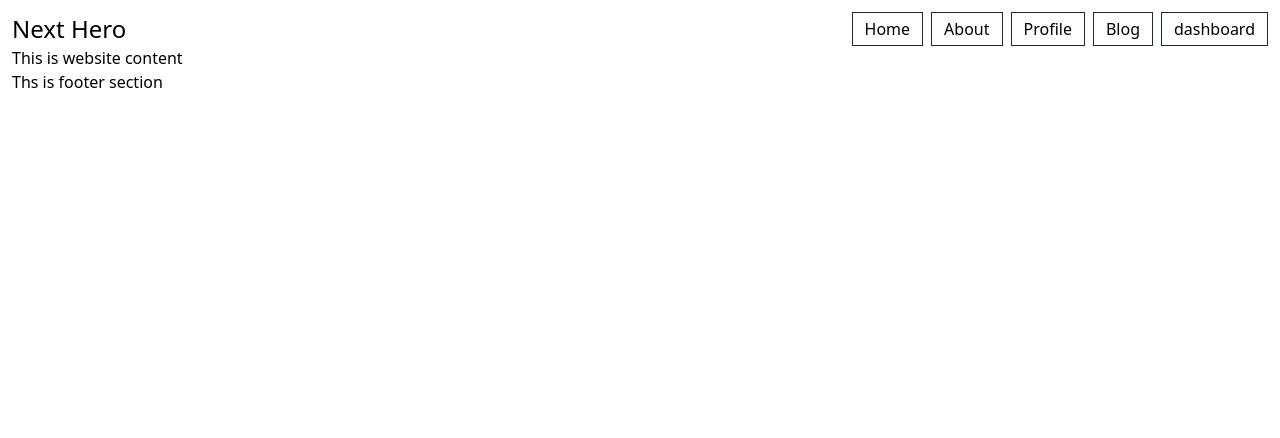
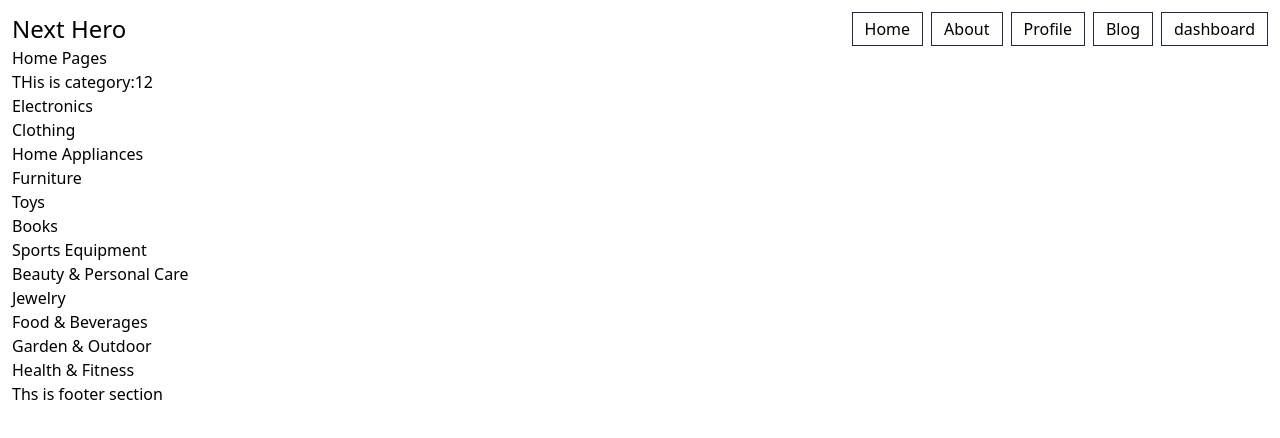
Before and after one commit to reshad21/first-rexttjs-app, a Next.js app: page / in a window 1280 px wide. Shown: the top 438 px of the page. Built offline with nearby package versions, Linux system fonts and the light colour scheme; data requests are answered from the project's data file.

Commit message:
get all single category

```diff
--- a/src/app/(with-layout)/page.js
+++ b/src/app/(with-layout)/page.js
@@ -1,7 +1,11 @@
+import Categories from "../components/Homepage/Categories";
 
 const HomePage = () => {
   return (
-    <h1>This is website content</h1>
+    <div className="">
+      <h1>Home Pages</h1>
+      <Categories />
+    </div>
   )
 }
 export default HomePage;
--- /dev/null
+++ b/src/app/components/Homepage/Categories.jsx
@@ -0,0 +1,26 @@
+// 'use client'
+import getAllCategories from "@/app/utils/getAllCategories";
+import SingleCategory from "./SingleCategory";
+
+const Categories = async () => {
+    // const [category, setCategory] = useState([]);
+    // useEffect(() => {
+    //     fetch("http://localhost:5000/categories")
+    //         .then((res) => res.json())
+    //         .then((data) => setCategory(data))
+    // }, [])
+    // console.log(category);
+    const categories = await getAllCategories();
+    return (
+        <div>
+            <h1>THis is category:{categories?.length}</h1>
+            {
+                categories.map((category) => (
+                    <SingleCategory key={category.id} category={category} />
+                ))
+            }
+        </div>
+    );
+};
+
+export default Categories;
--- /dev/null
+++ b/src/app/components/Homepage/SingleCategory.jsx
@@ -0,0 +1,12 @@
+import Link from "next/link";
+
+const SingleCategory = ({ category }) => {
+    const { name, id, image_url } = category;
+    return (
+        <div>
+            <Link href={`/categories?id=${id}`}>{name}</Link>
+        </div>
+    );
+};
+
+export default SingleCategory;
--- /dev/null
+++ b/src/app/utils/getAllCategories.js
@@ -0,0 +1,8 @@
+
+const getAllCategories = async () => {
+    const res = await fetch("http://localhost:5000/categories");
+    const data = await res.json();
+    return data;
+};
+
+export default getAllCategories;
```
